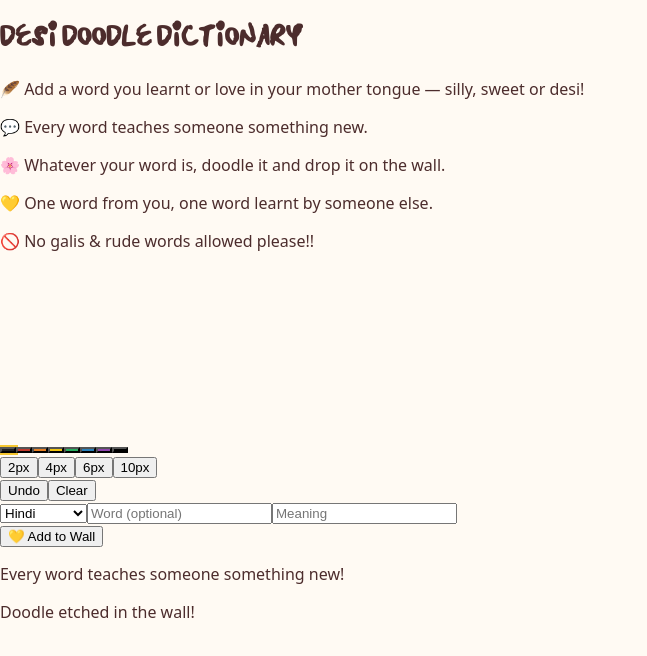
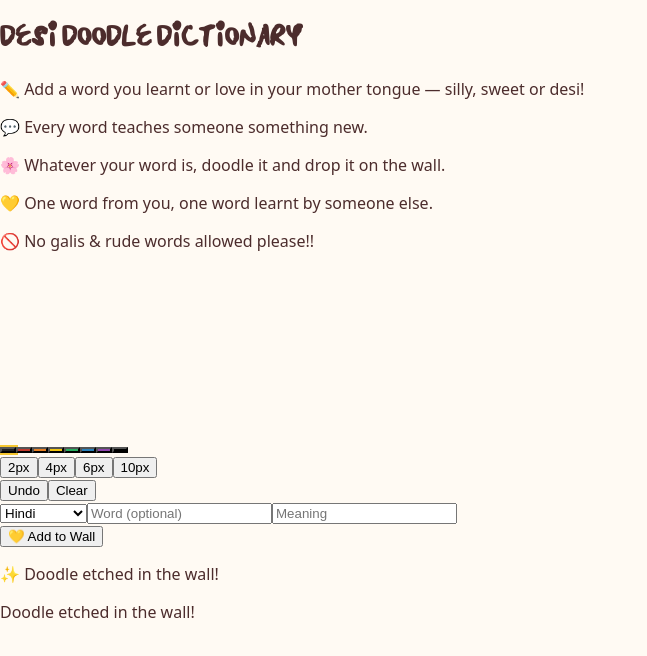
Before and after one commit to tanvee1308/the-doodle-dictionary, a Next.js app: page / in a window 1280 px wide. Shown: the top 656 px of the page, without its empty margins (0-647 px from the left). Built offline with nearby package versions, Linux system fonts and the light colour scheme.

Commit message:
page.tsx

```diff
--- a/app/page.tsx
+++ b/app/page.tsx
@@ -19,31 +19,33 @@ export default function Page() {
   }
 
   return (
-    <main className="min-h-screen bg-[#fffdf8] flex flex-col items-center justify-center text-center px-6 py-10 font-sans">
+    <main className="min-h-screen bg-[#fffdf8] flex flex-col items-center justify-center px-6 py-12 text-center font-sans">
       {/* Title */}
       <h1
-        className="font-[DesiDictionaryDoodles-Regular] text-4xl mb-5"
+        className="font-[DesiDictionaryDoodles-Regular] text-4xl mb-6 text-[#2d1b10]"
         style={{ letterSpacing: "1px" }}
       >
         DESI DOODLE DICTIONARY
       </h1>
 
-      {/* Text */}
-      <div className="max-w-md text-[#5b4636] text-base leading-relaxed mb-6 space-y-1">
-        <p>🪶 Add a word you learnt or love in your mother tongue — silly, sweet or desi!</p>
+      {/* Description text */}
+      <div className="max-w-lg text-[#5b4636] text-base leading-relaxed mb-6 space-y-1">
+        <p>✏️ Add a word you learnt or love in your mother tongue — silly, sweet or desi!</p>
         <p>💬 Every word teaches someone something new.</p>
         <p>🌸 Whatever your word is, doodle it and drop it on the wall.</p>
         <p>💛 One word from you, one word learnt by someone else.</p>
         <p>🚫 No galis & rude words allowed please!!</p>
       </div>
 
-      {/* Doodle Box */}
-      <div className="bg-[#fffaf0] border border-yellow-300 rounded-2xl shadow-md p-3 mb-5 flex flex-col items-center justify-center">
-        <DrawingCanvas onClear={(fn) => setClearCanvas(() => fn)} />
+      {/* Doodle box wrapper */}
+      <div className="flex flex-col items-center justify-center mb-6">
+        <div className="bg-[#fffaf0] border border-yellow-300 rounded-3xl shadow-md p-4">
+          <DrawingCanvas onClear={(fn) => setClearCanvas(() => fn)} />
+        </div>
       </div>
 
-      {/* Inputs */}
-      <div className="flex flex-wrap justify-center items-center gap-3 text-sm text-[#2d1b10] mb-4">
+      {/* Input fields */}
+      <div className="flex flex-wrap justify-center items-center gap-3 text-sm text-[#2d1b10] mb-5">
         <select
           value={language}
           onChange={(e) => setLanguage(e.target.value)}
@@ -88,7 +90,7 @@ export default function Page() {
       </button>
 
       <p className="text-xs mt-6 text-[#9c8b7a] italic">
-        Every word teaches someone something new!
+        ✨ Doodle etched in the wall!
       </p>
 
       {/* Toast */}
```
